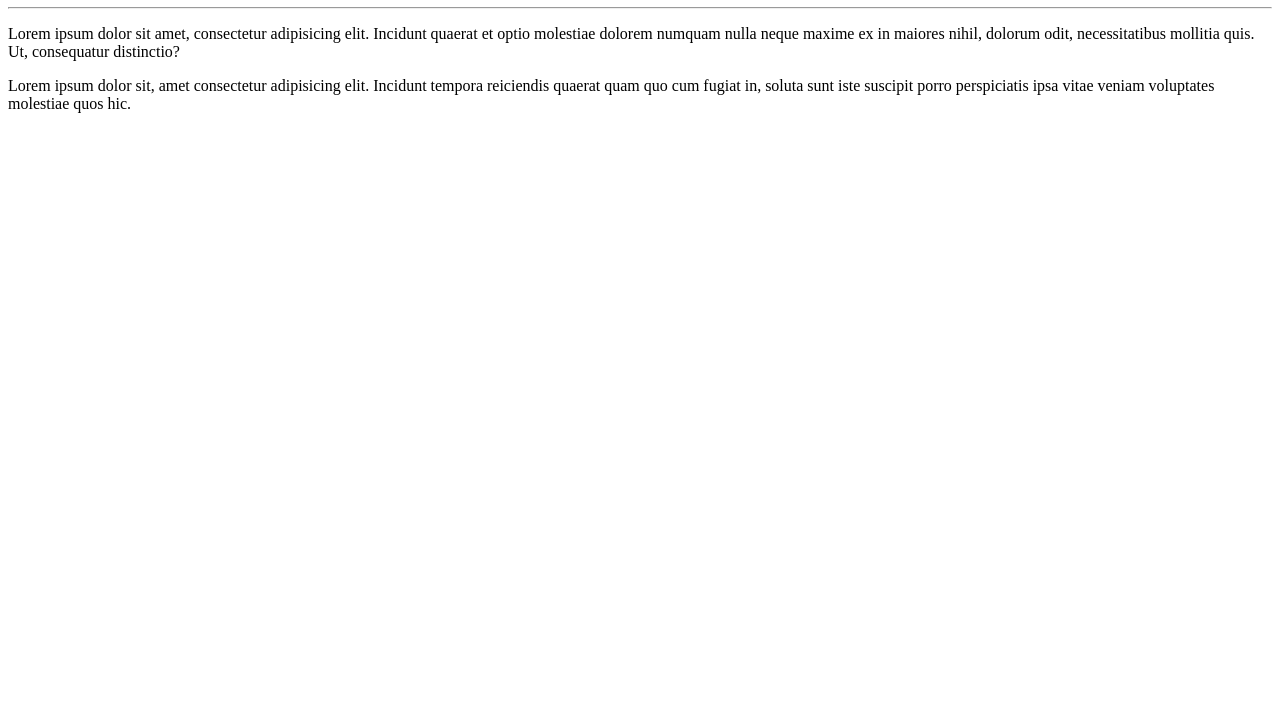
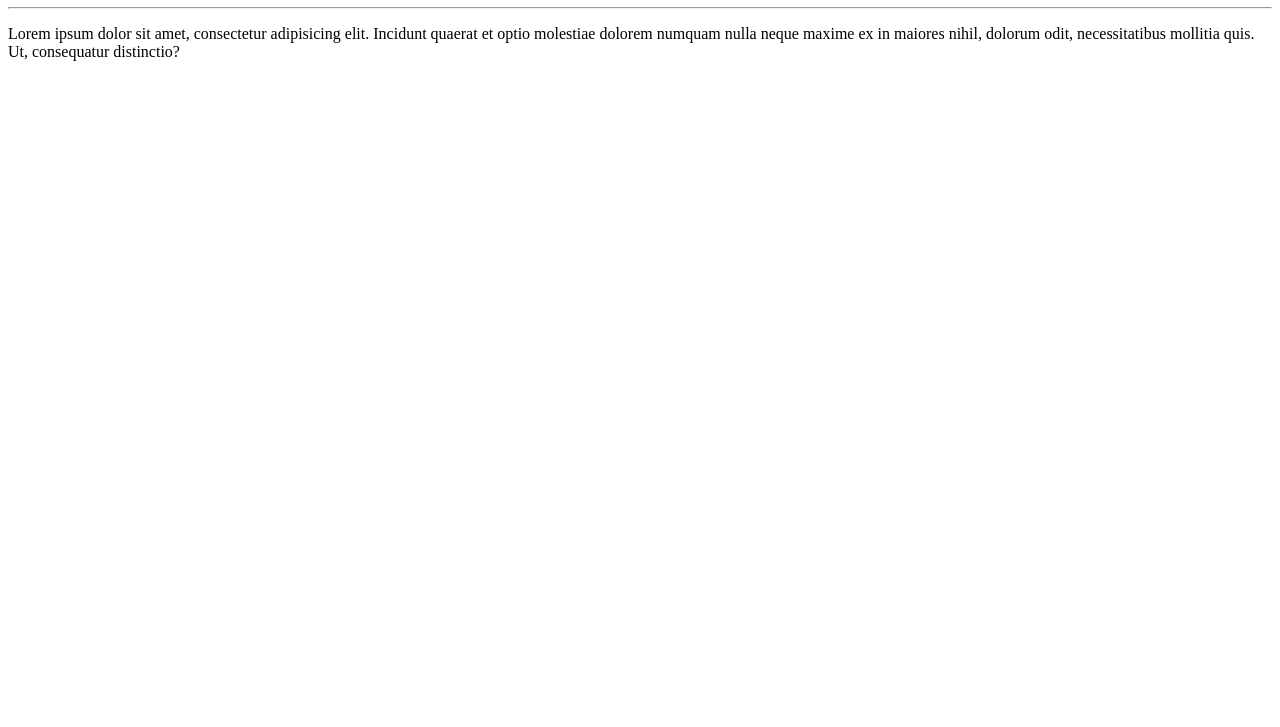
Before and after one commit to MCecilia-Andrade/Ola-Mundo, a plain HTML site: page Site-exemplo/index.html in a window 1280 px wide. Shown: the part 73-800 px from the top of the page. Drawn offline with Linux system fonts and the light colour scheme.

Commit message:
Remoção do  Lorem
Realizada a remoção do segundo Lorem

```diff
--- a/Site-exemplo/index.html
+++ b/Site-exemplo/index.html
@@ -9,6 +9,6 @@
     <h1>Olá, mundo!</h1>
     <hr>
     <p> Lorem ipsum dolor sit amet, consectetur adipisicing elit. Incidunt quaerat et optio molestiae dolorem numquam nulla neque maxime ex in maiores nihil, dolorum odit, necessitatibus mollitia quis. Ut, consequatur distinctio?</p>
-    <p>Lorem ipsum dolor sit, amet consectetur adipisicing elit. Incidunt tempora reiciendis quaerat quam quo cum fugiat in, soluta sunt iste suscipit porro perspiciatis ipsa vitae veniam voluptates molestiae quos hic.</p>
+
 </body>
 </html>
```
